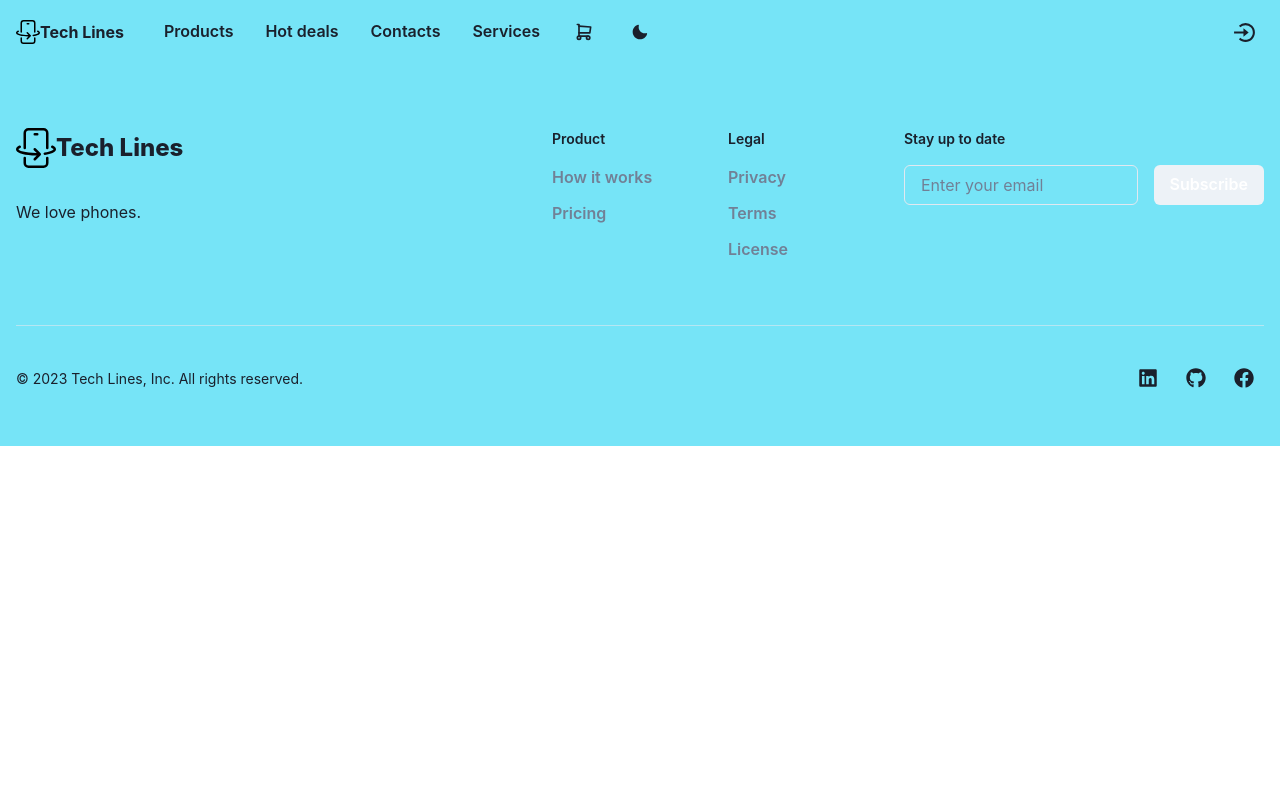
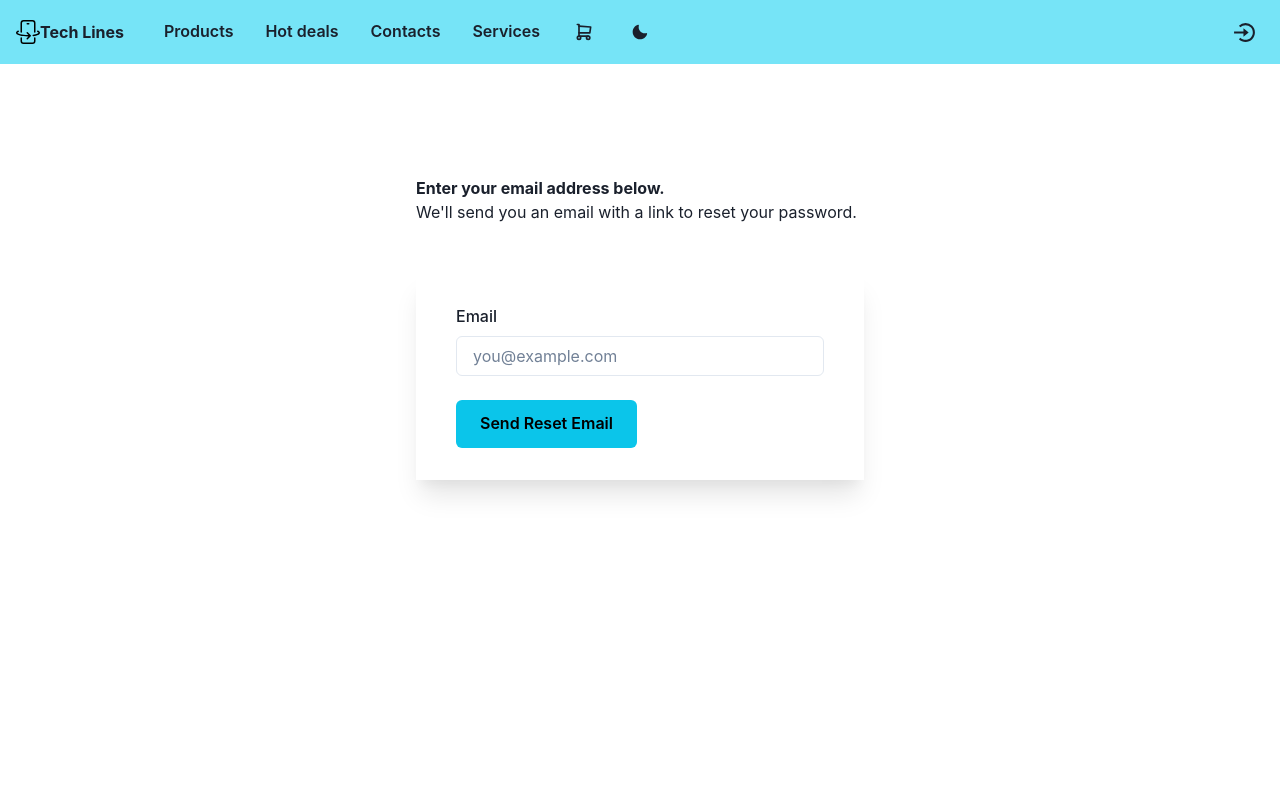
Before and after one commit to Karine91/techlines, a React (Create React App) app in the folder client/: page /forgot-password in a window 1280 px wide. Shown: the top 800 px of the page. Built offline with nearby package versions, Linux system fonts and the light colour scheme.

Commit message:
created screen for forgot password

```diff
--- a/client/src/App.tsx
+++ b/client/src/App.tsx
@@ -5,6 +5,7 @@ import ProductsScreen from "./screens/ProductsScreen";
 import ProductScreen from "./screens/ProductScreen";
 import LandingScreen from "./screens/LandingScreen";
 import LoginScreen from "./screens/LoginScreen";
+import ForgotPasswordScreen from "./screens/ForgotPasswordScreen";
 
 import "./axios";
 import CartScreen from "./screens/CartScreen";
@@ -22,6 +23,7 @@ function App() {
             <Route path="/product/:id" element={<ProductScreen />} />
             <Route path="/cart" element={<CartScreen />} />
             <Route path="/login" element={<LoginScreen />} />
+            <Route path="/forgot-password" element={<ForgotPasswordScreen />} />
           </Routes>
         </main>
         <Footer />
--- /dev/null
+++ b/client/src/screens/ForgotPasswordScreen.tsx
@@ -0,0 +1,115 @@
+import {
+  Box,
+  Button,
+  Container,
+  Stack,
+  Text,
+  useToast,
+} from "@chakra-ui/react";
+import { Formik } from "formik";
+import { useEffect } from "react";
+import * as Yup from "yup";
+import AlertError from "../components/AlertError";
+import TextField from "../components/TextField";
+import { sendResetEmail } from "../redux/actions/userActions";
+import { getUserStatuses } from "../redux/slices/user";
+import { useAppDispatch, useAppSelector } from "../redux/store";
+
+const ForgotPasswordSchema = Yup.object({
+  email: Yup.string()
+    .email("Invalid email.")
+    .required("An email address is required."),
+});
+
+interface IFormState {
+  email: string;
+}
+
+const initState: IFormState = {
+  email: "",
+};
+
+const ForgotPasswordScreen = () => {
+  const dispatch = useAppDispatch();
+  const toast = useToast();
+
+  const { serverMsg, error } = useAppSelector((state) => state.user);
+  const { isLoading } = useAppSelector(getUserStatuses);
+
+  useEffect(() => {
+    if (serverMsg) {
+      toast({
+        description: `${serverMsg}`,
+        status: "success",
+        isClosable: true,
+      });
+    }
+  }, [serverMsg, toast]);
+
+  const handleSubmit = (values: IFormState) => {
+    dispatch(sendResetEmail(values.email));
+  };
+
+  return (
+    <Formik
+      initialValues={initState}
+      validationSchema={ForgotPasswordSchema}
+      onSubmit={handleSubmit}
+    >
+      {(formik) => (
+        <Container
+          maxW="lg"
+          py={{ base: "12", md: "24" }}
+          px={{ base: "0", md: "8" }}
+          minH="4xl"
+        >
+          <Stack spacing="8">
+            <Box my="4">
+              <Text as="b">Enter your email address below.</Text>
+              <Text>
+                We'll send you an email with a link to reset your password.
+              </Text>
+            </Box>
+            <Box
+              py={{ base: "0", md: "8" }}
+              px={{ base: "4", md: "10" }}
+              bg={{ base: "transparent", md: "bg-surface" }}
+              boxShadow={{ base: "none", md: "xl" }}
+            >
+              <form onSubmit={formik.handleSubmit}>
+                {error && (
+                  <AlertError
+                    error={error}
+                    flexDirection="column"
+                    alignItems="center"
+                    justifyContent="center"
+                    textAlign="center"
+                  />
+                )}
+
+                <TextField
+                  type="text"
+                  name="email"
+                  placeholder="you@example.com"
+                  label="Email"
+                />
+
+                <Button
+                  colorScheme="cyan"
+                  size="lg"
+                  fontSize="md"
+                  isLoading={isLoading}
+                  type="submit"
+                >
+                  Send Reset Email
+                </Button>
+              </form>
+            </Box>
+          </Stack>
+        </Container>
+      )}
+    </Formik>
+  );
+};
+
+export default ForgotPasswordScreen;
```
Also changed, not shown: 1 other file (tests, documents, lock files or other folders).
